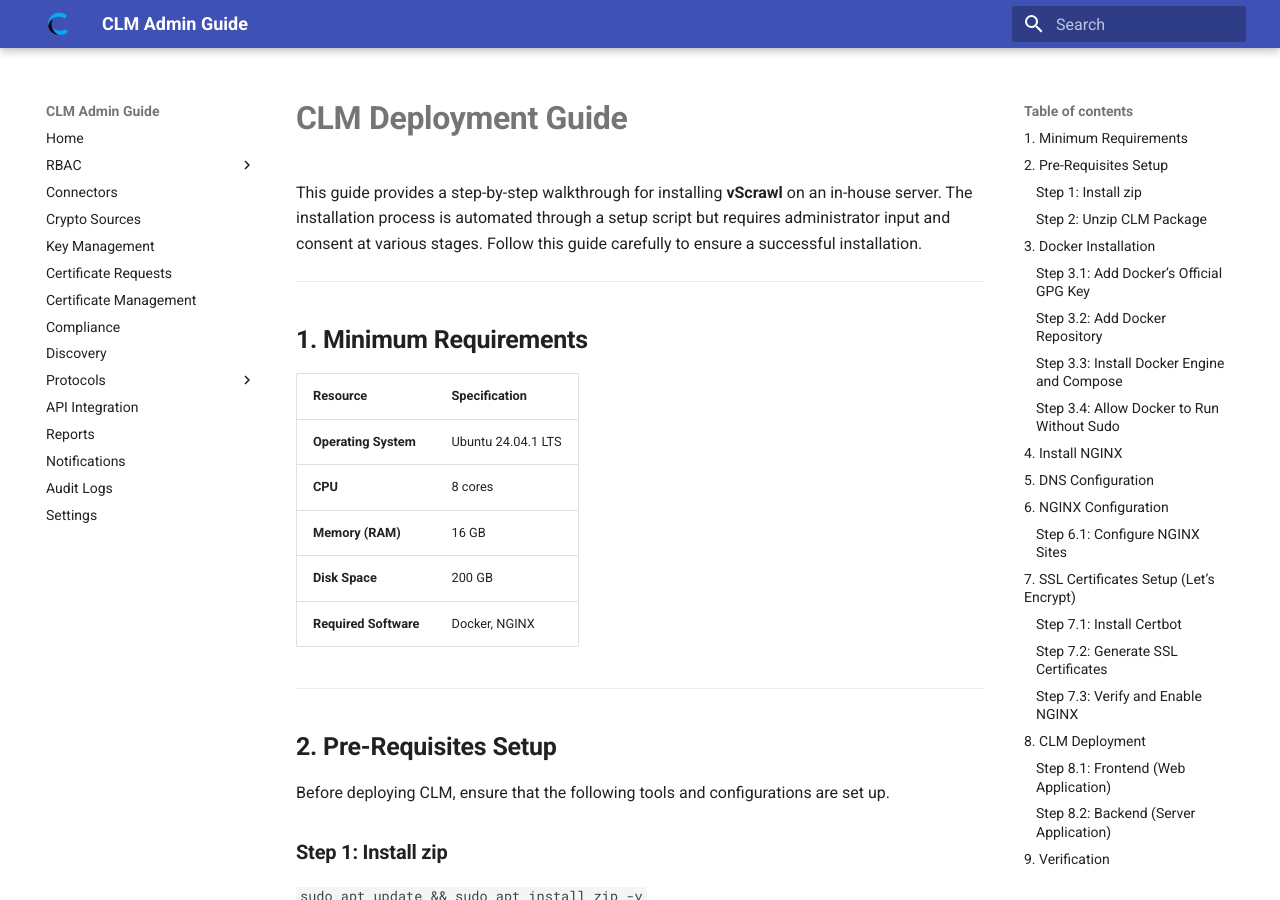
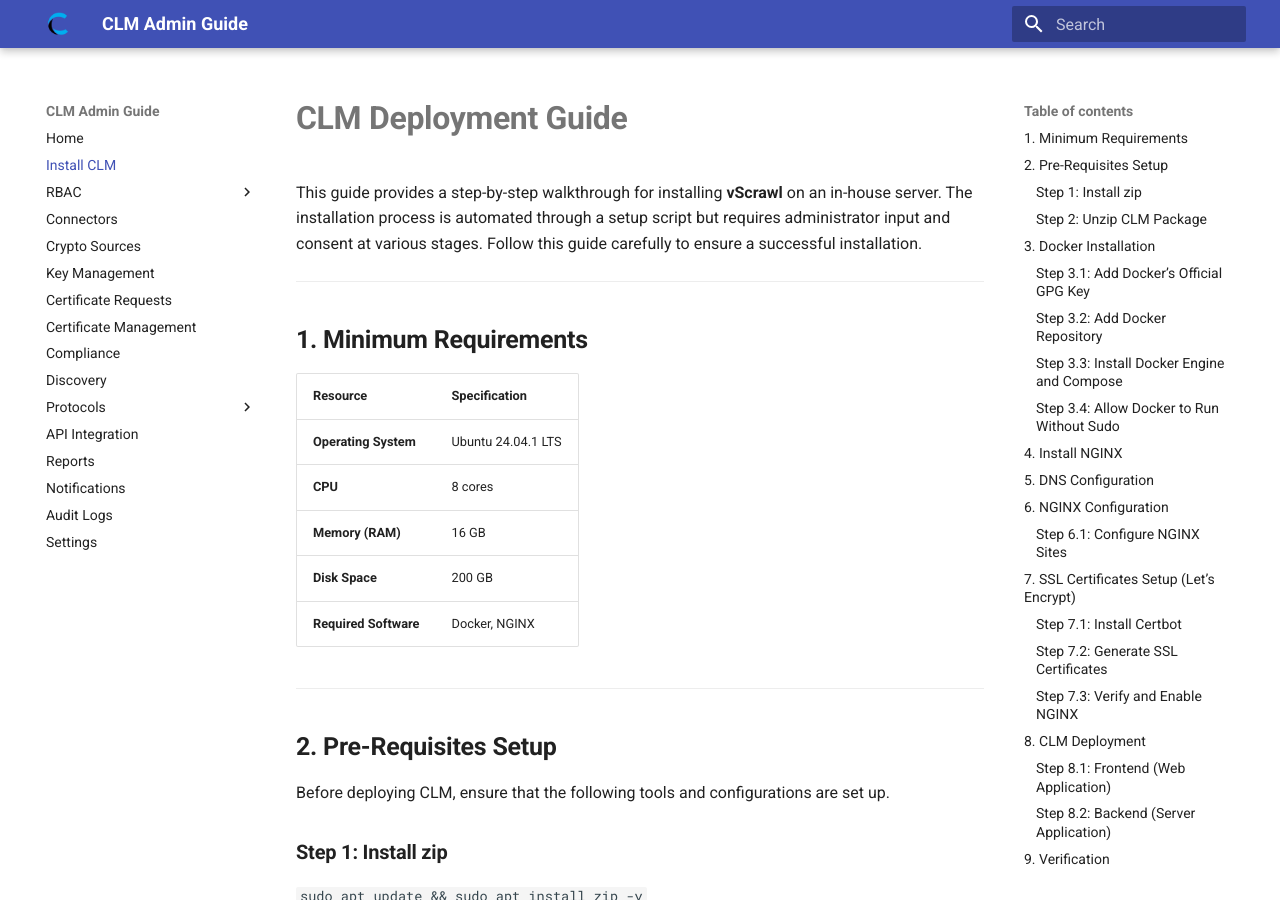
Before and after one commit to dictalabs/clm-admin-guide, an MkDocs documentation site: the page built from docs/install.md, in a window 1280 px wide and 900 px high. Built offline with MkDocs 1.6.1 and Material for MkDocs 9.7.7, drawn with Linux system fonts in a browser that asks for light colours.

Commit message:
update mkdocs.yml

```diff
--- a/mkdocs.yml
+++ b/mkdocs.yml
@@ -20,6 +20,7 @@
 # Navigation
 nav:
   - Home: index.md
+  - Install CLM: install.md
   - RBAC:
     - Tenants: tenants.md
     - Roles: roles.md
```
